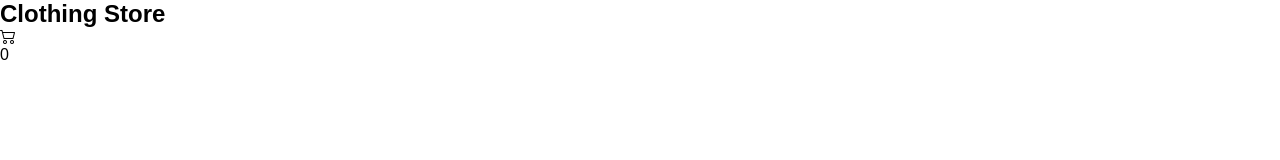
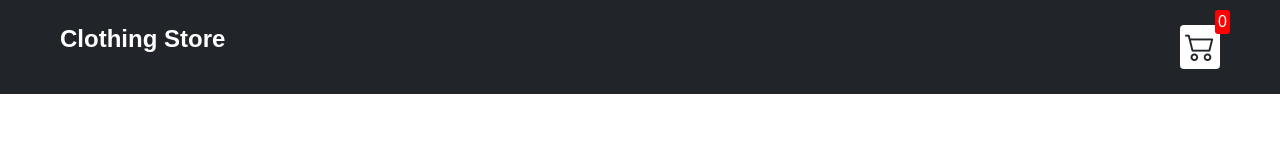
Before and after one commit to CristianEmanuelCamposFuentes/shopping-cart-vanilla-js, a plain HTML site: page index.html in a window 1280 px wide. Drawn offline with nearby package versions, Linux system fonts and the light colour scheme.

Commit message:
added navbar icon and cart

```diff
--- a/style.css
+++ b/style.css
@@ -1,3 +1,7 @@
+/**
+* ! Changing default styles of the browser
+**/
+
 *{
     margin: 0;
     padding: 0;
@@ -7,3 +11,37 @@
 body{
     font-family: sans-serif;
 }
+
+/**
+* ! Navbar styles are here
+**/
+.navbar {
+    display: flex;
+    flex-direction: row;
+    justify-content: space-between;
+
+    background-color: #212529;
+    color: white;
+    padding: 25px 60px;
+}
+
+.cart{
+    position: relative;
+    background-color: #fff;
+    color: #212529;
+    font-size: 30px;
+    padding: 5px;
+    border-radius: 4px;
+
+}
+
+.cartAmount{
+    position: absolute;
+    top: -15px;
+    right: -10px;
+    font-size: 16px;
+    background-color: red;
+    color: white;
+    padding: 3px;
+    border-radius: 3px;
+}
```
